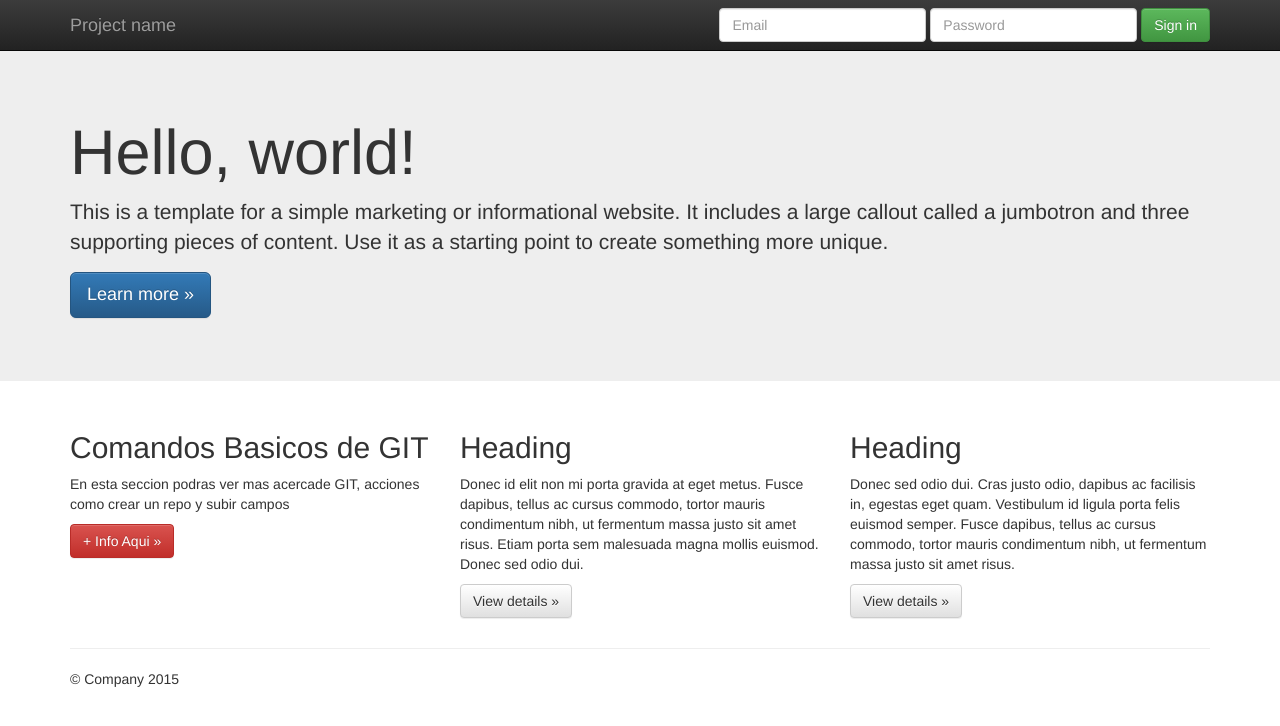
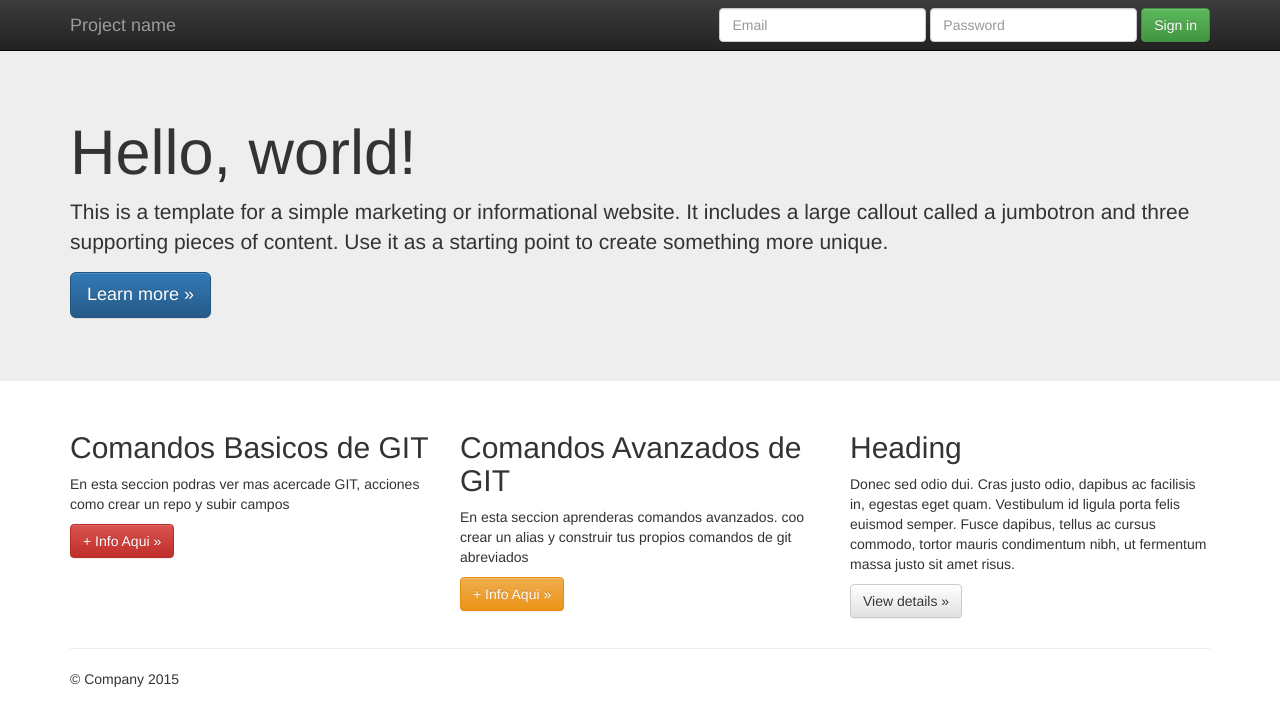
Before and after one commit to cleivan2023/RepasoGitBC14, a plain HTML site: page index.html in a window 1280 px wide. Drawn offline with nearby package versions, Linux system fonts and the light colour scheme.

Commit message:
Se actualiza template del proyecto. Se agrega seccion inferior #2 - comandos avanzados

```diff
--- a/index.html
+++ b/index.html
@@ -70,9 +70,9 @@
           <p><a class="btn btn-danger" href="#" role="button">+ Info Aqui &raquo;</a></p>
         </div>
         <div class="col-md-4">
-          <h2>Heading</h2>
-          <p>Donec id elit non mi porta gravida at eget metus. Fusce dapibus, tellus ac cursus commodo, tortor mauris condimentum nibh, ut fermentum massa justo sit amet risus. Etiam porta sem malesuada magna mollis euismod. Donec sed odio dui. </p>
-          <p><a class="btn btn-default" href="#" role="button">View details &raquo;</a></p>
+          <h2>Comandos Avanzados de GIT</h2>
+          <p>En esta seccion aprenderas comandos avanzados. coo crear un alias y construir tus propios comandos de git abreviados</p>
+          <p><a class="btn btn-warning" href="#" role="button">+ Info Aqui &raquo;</a></p>
        </div>
         <div class="col-md-4">
           <h2>Heading</h2>
```
